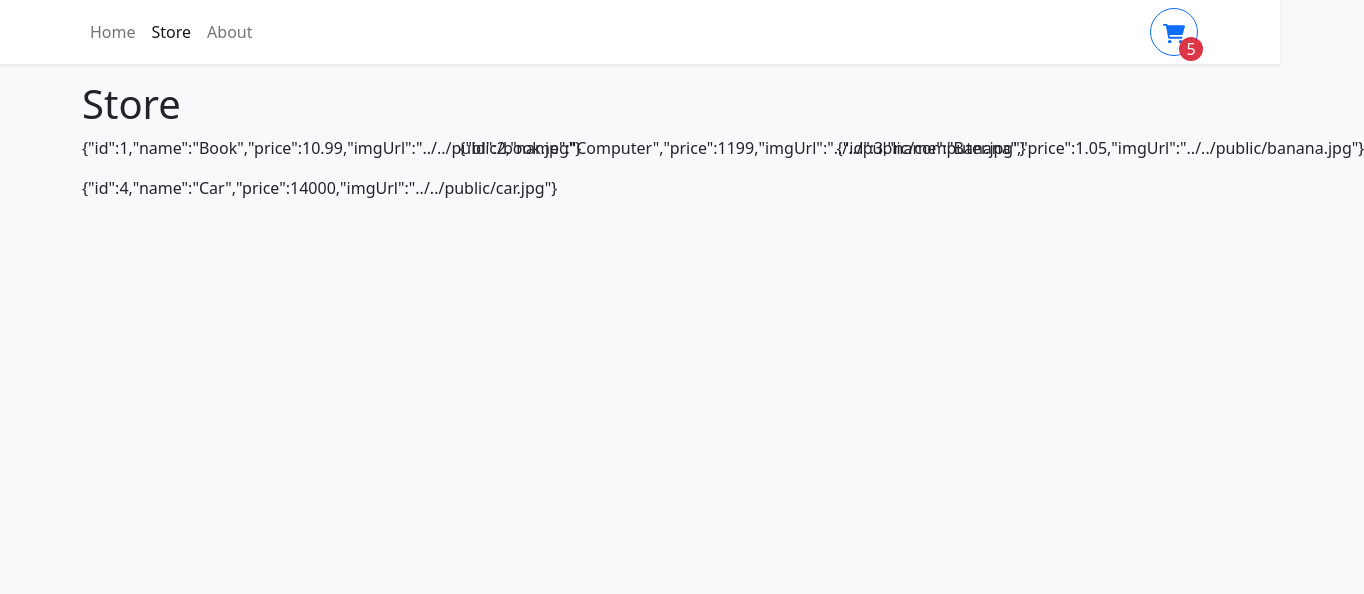
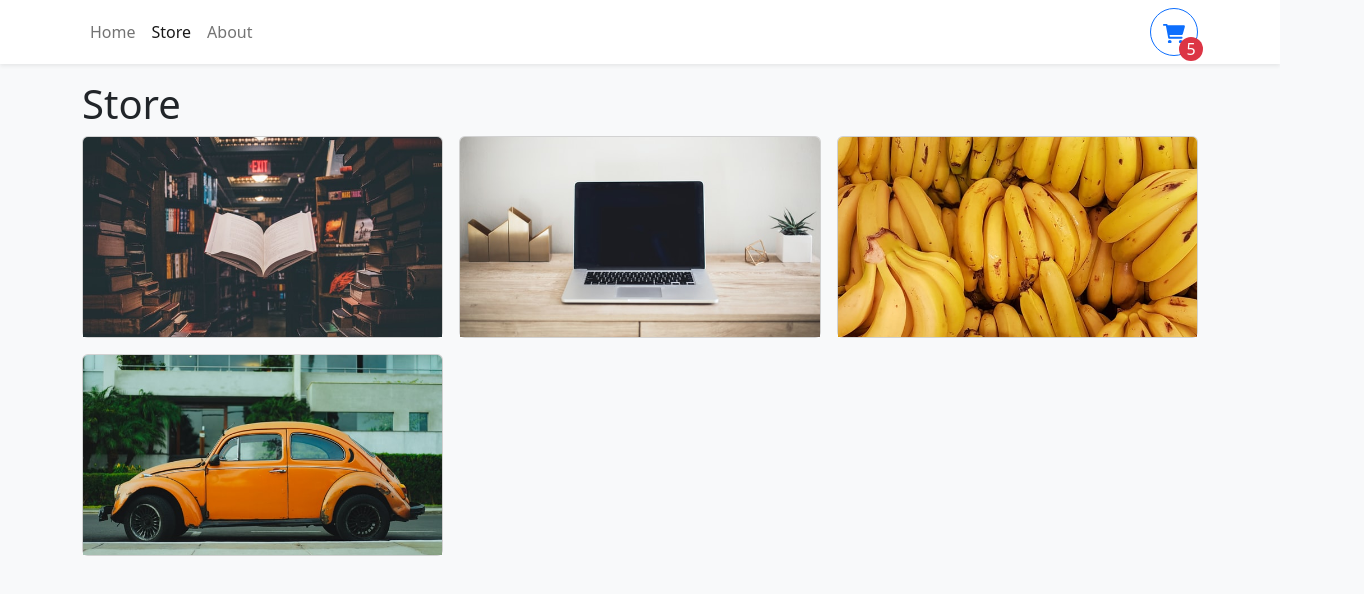
Before and after one commit to Adit0507/shopping-cart, a React (Vite) app: page /store in a window 1280 px wide. Shown: the top 594 px of the page, 1364 px wide, since content can reach past the window. Built offline with nearby package versions, Linux system fonts and the light colour scheme.

Commit message:
Working on Store component

```diff
--- a/src/pages/Store.tsx
+++ b/src/pages/Store.tsx
@@ -1,18 +1,22 @@
-import storeItems from "../data/items.json"
-import {Row, Col} from "react-bootstrap";
+import storeItems from "../data/items.json";
+import { Row, Col } from "react-bootstrap";
+import { StoreItem } from "../components/StoreItem";
 
 export function Store() {
-    return <><h1>Store</h1>
-    {/* md => For med. screen size we want 2 cols
+  return (
+    <>
+      <h1>Store</h1>
+      {/* md => For med. screen size we want 2 cols
     xs => For extra small size we want 1 col
     lg => for large size we want 3 cols
     */}
-    <Row md={2} xs={1} lg={3} className="g-3" >
-        {storeItems.map(item => (
-            <Col>{JSON.stringify(item)}</Col>
-
+      <Row md={2} xs={1} lg={3} className="g-3">
+        {storeItems.map((item) => (
+          <Col key={item.id}>
+            <StoreItem {...item} />
+          </Col>
         ))}
-    </Row>
-
+      </Row>
     </>
+  );
 }
```
